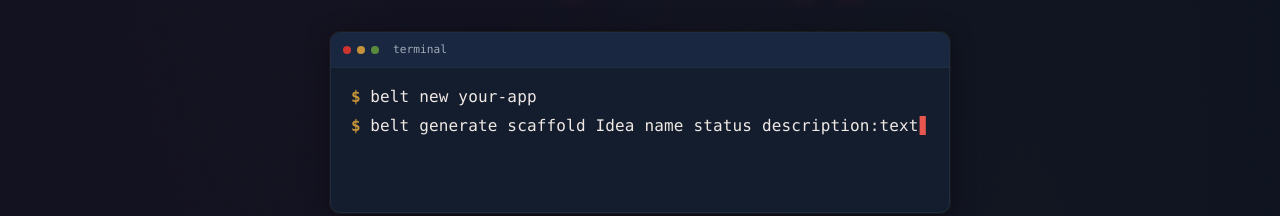
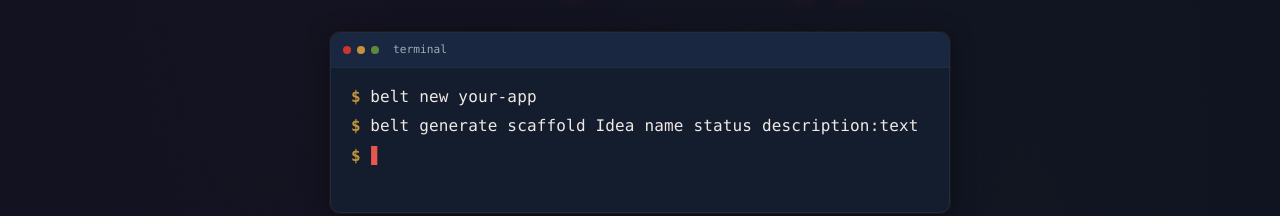
Before and after one commit to stowzilla/belt.dev, a React (Vite) app: page / in a window 1280 px wide. Shown: the part 736-952 px from the top of the page. Built offline with nearby package versions, Linux system fonts and the light colour scheme.

Commit message:
Fix terminal timing: pause happens after enter with empty prompt visible
- Command finishes typing → immediately submits (no delay before enter)
- New empty $ prompt appears instantly below
- THEN pauses 1.5s with the empty prompt showing (command 'executing')
- Then starts typing next command

```diff
--- a/src/components/TerminalTicker.jsx
+++ b/src/components/TerminalTicker.jsx
@@ -7,7 +7,6 @@ const COMMANDS = [
 ];
 
 const TYPE_SPEED = 60;
-const PAUSE_AFTER_TYPE = 600;
 const PAUSE_EXECUTING = 1500;
 const PAUSE_BEFORE_RESTART = 3000;
 
@@ -15,8 +14,7 @@ function TerminalTicker() {
   const [completedLines, setCompletedLines] = useState([]);
   const [currentText, setCurrentText] = useState('');
   const [cursorVisible, setCursorVisible] = useState(true);
-  const [showActiveLine, setShowActiveLine] = useState(true);
-  const [phase, setPhase] = useState('typing'); // typing | submitting | executing | restarting
+  const [phase, setPhase] = useState('typing'); // typing | executing | restarting
   const commandIndex = useRef(0);
   const charIndex = useRef(0);
   const timeoutRef = useRef(null);
@@ -31,34 +29,29 @@ function TerminalTicker() {
           setCurrentText(currentCommand.slice(0, charIndex.current));
           timeoutRef.current = setTimeout(tick, TYPE_SPEED);
         } else {
-          setPhase('submitting');
+          // Done typing — immediately submit and show next prompt
+          const finishedCommand = COMMANDS[commandIndex.current];
+          setCompletedLines((prev) => [...prev, finishedCommand]);
+          setCurrentText('');
+          charIndex.current = 0;
+
+          const nextIndex = commandIndex.current + 1;
+          if (nextIndex < COMMANDS.length) {
+            commandIndex.current = nextIndex;
+            setPhase('executing');
+          } else {
+            setPhase('restarting');
+          }
         }
       }
     }
 
     if (phase === 'typing') {
       tick();
-    } else if (phase === 'submitting') {
-      // Brief pause after typing finishes, then "submit" (hit enter)
+    } else if (phase === 'executing') {
+      // Pause with empty $ prompt visible — looks like command is running
       timeoutRef.current = setTimeout(() => {
-        const finishedCommand = COMMANDS[commandIndex.current];
-        setCompletedLines((prev) => [...prev, finishedCommand]);
-        setCurrentText('');
-        setShowActiveLine(false);
-        charIndex.current = 0;
-        setPhase('executing');
-      }, PAUSE_AFTER_TYPE);
-    } else if (phase === 'executing') {
-      // Pause to simulate command running, then show next prompt
-      timeoutRef.current = setTimeout(() => {
-        const nextIndex = commandIndex.current + 1;
-        if (nextIndex < COMMANDS.length) {
-          commandIndex.current = nextIndex;
-          setShowActiveLine(true);
         setPhase('typing');
-        } else {
-          setPhase('restarting');
-        }
       }, PAUSE_EXECUTING);
     } else if (phase === 'restarting') {
       timeoutRef.current = setTimeout(() => {
@@ -66,7 +59,6 @@ function TerminalTicker() {
         charIndex.current = 0;
         setCompletedLines([]);
         setCurrentText('');
-        setShowActiveLine(true);
         setPhase('typing');
       }, PAUSE_BEFORE_RESTART);
     }
@@ -98,7 +90,6 @@ function TerminalTicker() {
               <span className="terminal-ticker-text">{line}</span>
             </div>
           ))}
-          {showActiveLine && (
           <div className="terminal-ticker-line terminal-ticker-active">
             <span className="terminal-ticker-prompt">$</span>
             <span className="terminal-ticker-text">{currentText}</span>
@@ -109,7 +100,6 @@ function TerminalTicker() {
               ▋
             </span>
           </div>
-          )}
         </div>
       </div>
     </div>
```
Lines whose indentation alone changed are shown as unchanged.
